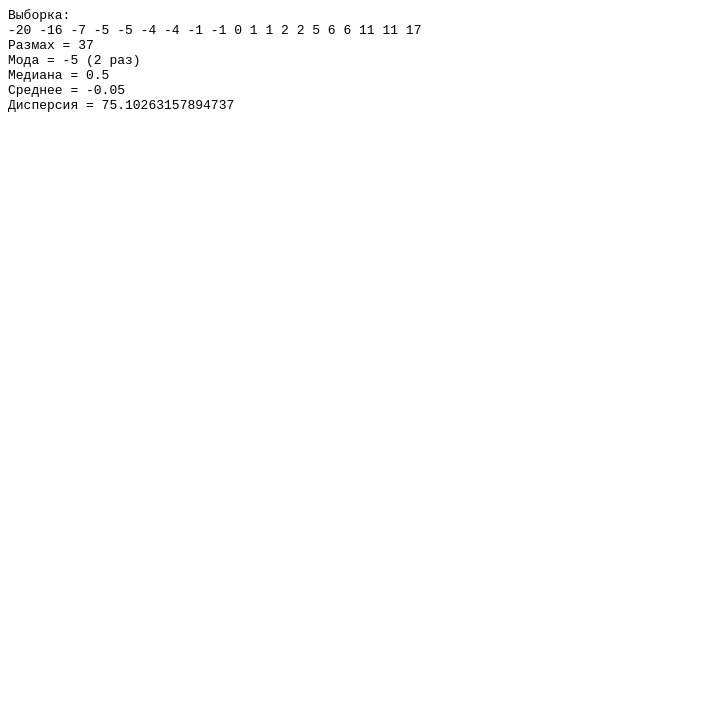
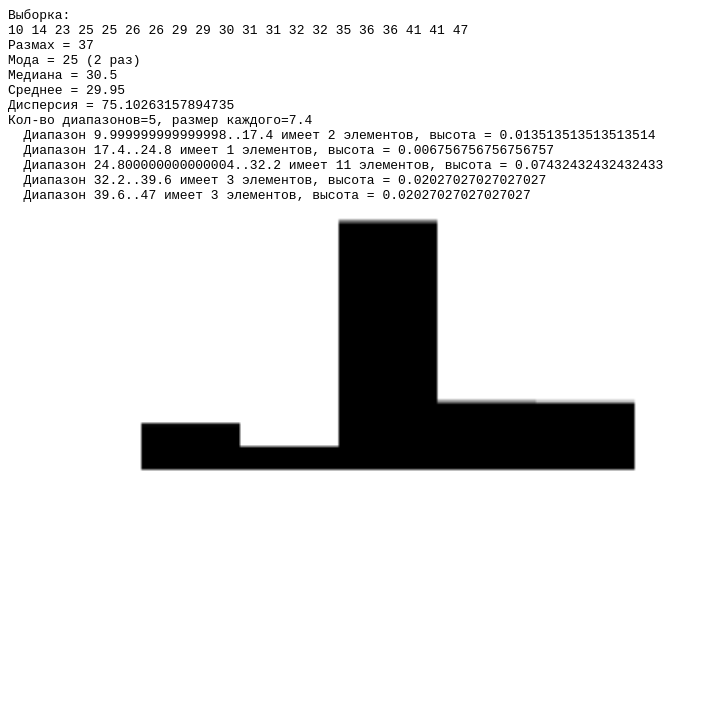
Before and after one commit to roginvs/test_novsu_experimental_data, a website built with Parcel: page index.html in a window 1280 px wide. Shown: the whole page, without its empty margins (0-718 px from the left). Built offline with nearby package versions, Linux system fonts and the light colour scheme.

Commit message:
Add distribution

```diff
--- a/index.html
+++ b/index.html
@@ -1,6 +1,6 @@
 <html>
 <body>
   <div style="font-family: monospace; white-space: pre;" id="log"></div>
-  <canvas id="canvas" style="width: 500px; height: 300px;"></canvas>
+  <canvas id="canvas" style="width: 800px; height: 500px;"></canvas>
   <script src="./index.ts" async ></script>
 </html>
--- a/index.ts
+++ b/index.ts
@@ -11,12 +11,15 @@ function log(s: string) {
 }
 
 const n = 20;
-const mySelection = getNormalSet(n).map((x) => Math.round(x * 10));
+const mySelection = getNormalSet(n).map((x) => Math.round(x * 10) + 30);
 
 mySelection.sort((a, b) => a - b);
 log("Выборка:");
 log(mySelection.map((x) => x).join(" "));
-log(`Размах = ${mySelection[n - 1] - mySelection[0]}`);
+const min = mySelection[0];
+const max = mySelection[n - 1];
+const len = max - min;
+log(`Размах = ${len}`);
 
 let longestSeries = 1;
 let currentSeries = 1;
@@ -43,3 +46,43 @@ log(`Медиана = ${median}`);
 const mean = getEstimateMean(mySelection, n);
 log(`Среднее = ${mean}`);
 log(`Дисперсия = ${getEstimateD(mySelection, mean, n)}`);
+
+const M = 1 + Math.floor(Math.log2(n));
+
+const h = len / M;
+
+log(`Кол-во диапазонов=${M}, размер каждого=${h}`);
+
+const context = canvas.getContext("2d");
+
+const X_SCALE = 5;
+const Y_SCALE = 1000;
+const Y_HEIGHT = 100;
+
+let pos = 0;
+for (let i = 0; i < M; i++) {
+  const to = min + h * (i + 1);
+  let count = 0;
+  while (pos < n && mySelection[pos] < to) {
+    pos++;
+    count++;
+  }
+  if (i === M - 1) {
+    count += 1;
+  }
+
+  const heightRaw = count / (n * h);
+  log(
+    `  Диапазон ${
+      to - h
+    }..${to} имеет ${count} элементов, высота = ${heightRaw}`
+  );
+
+  const x = X_SCALE * (min + h * i);
+  const width = X_SCALE * h;
+  const height = Y_SCALE * heightRaw;
+  const y = Y_HEIGHT - 20 - height;
+  console.info(x, y, width, height);
+  context.rect(x, y, width, height);
+  context.fill();
+}
```
